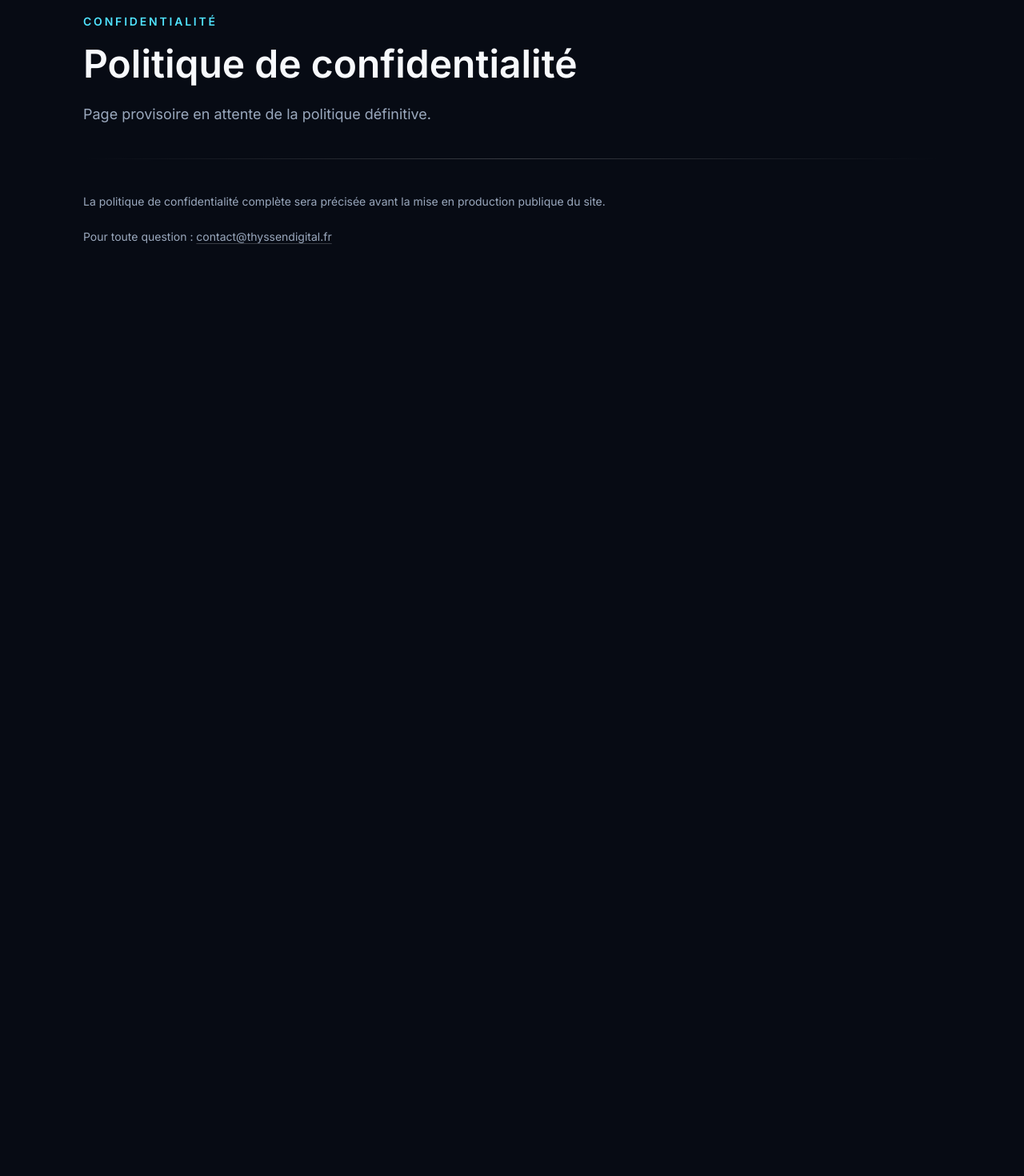
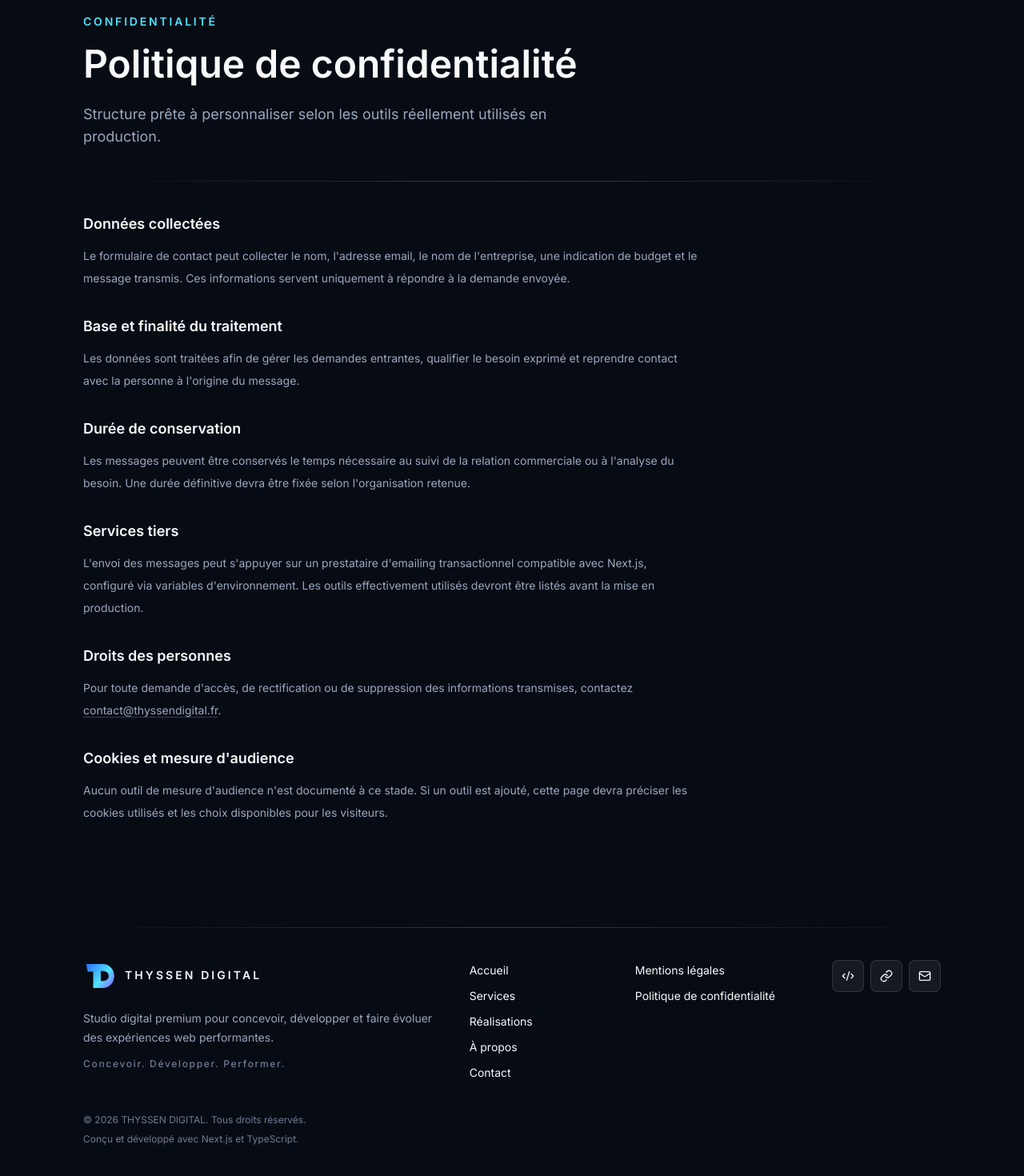
Before and after one commit to FrederikThyssen/thyssen-digital, a Next.js app: page /politique-confidentialite in a window 1280 px wide. Shown: the part 174-1644 px from the top of the page at 80% size. Before the commit the page ends 800 px from the top, so only its background shows below. Built offline with nearby package versions, Linux system fonts and the light colour scheme.

Commit message:
feat: complete legal pages and SEO

```diff
--- a/src/app/mentions-legales/page.tsx
+++ b/src/app/mentions-legales/page.tsx
@@ -1,8 +1,36 @@
+import type { Metadata } from "next";
+import type { ReactNode } from "react";
+
 import { SiteHeader } from "@/components/layout/site-header";
+import { SiteFooter } from "@/components/layout/site-footer";
 import { Container } from "@/components/ui/container";
 import { Divider } from "@/components/ui/divider";
 import { SectionHeading } from "@/components/ui/section-heading";
-import { CONTACT_EMAIL } from "@/lib/constants";
+import { BRAND_NAME, CONTACT_EMAIL, SITE_URL } from "@/lib/constants";
+
+export const metadata: Metadata = {
+  title: "Mentions légales",
+  description:
+    "Mentions légales de Thyssen Digital, studio digital indépendant.",
+  alternates: {
+    canonical: `${SITE_URL}/mentions-legales`,
+  },
+  openGraph: {
+    title: `Mentions légales | ${BRAND_NAME}`,
+    description:
+      "Mentions légales de Thyssen Digital, studio digital indépendant.",
+    url: `${SITE_URL}/mentions-legales`,
+    siteName: BRAND_NAME,
+    locale: "fr_FR",
+    type: "website",
+  },
+  twitter: {
+    card: "summary",
+    title: `Mentions légales | ${BRAND_NAME}`,
+    description:
+      "Mentions légales de Thyssen Digital, studio digital indépendant.",
+  },
+};
 
 export default function LegalNoticePage() {
   return (
@@ -11,28 +39,78 @@ export default function LegalNoticePage() {
       <main className="min-h-screen pt-32" id="contenu">
         <Container className="py-16">
           <SectionHeading
-            description="Page provisoire en attente des informations juridiques définitives."
+            description="Structure professionnelle prête à personnaliser avant la mise en production publique."
             eyebrow="Informations légales"
             title="Mentions légales"
           />
           <Divider className="my-10" variant="gradient" />
-          <div className="max-w-3xl space-y-4 text-sm leading-7 text-muted-foreground">
+          <LegalContent />
+        </Container>
+      </main>
+      <SiteFooter />
+    </>
+  );
+}
+
+function LegalContent() {
+  return (
+    <div className="grid max-w-3xl gap-8 text-sm leading-7 text-muted-foreground">
+      <LegalBlock title="Éditeur du site">
         <p>
-              Les mentions légales complètes seront ajoutées avant la mise en
-              production publique du site.
+          Le site {BRAND_NAME} est édité par Frédérik Thyssen. Les informations
+          administratives définitives, notamment le statut juridique, l&apos;adresse
+          professionnelle et le numéro d&apos;identification, devront être complétées
+          avant publication officielle.
         </p>
+      </LegalBlock>
+      <LegalBlock title="Contact">
         <p>
-              Contact provisoire :{" "}
+          Pour toute demande concernant le site ou une prestation :{" "}
           <a
             className="text-foreground underline decoration-border-strong underline-offset-4 transition-colors duration-200 hover:text-accent-cyan"
             href={`mailto:${CONTACT_EMAIL}`}
           >
             {CONTACT_EMAIL}
           </a>
+          .
         </p>
+      </LegalBlock>
+      <LegalBlock title="Hébergement">
+        <p>
+          Les informations d&apos;hébergement doivent être précisées selon la
+          plateforme retenue pour la mise en production du site.
+        </p>
+      </LegalBlock>
+      <LegalBlock title="Propriété intellectuelle">
+        <p>
+          Les contenus, textes, éléments graphiques, composants d&apos;interface et
+          assets de marque présents sur ce site sont destinés à présenter
+          Thyssen Digital. Toute réutilisation doit faire l&apos;objet d&apos;une
+          autorisation préalable.
+        </p>
+      </LegalBlock>
+      <LegalBlock title="Responsabilité">
+        <p>
+          Les informations publiées sur ce site sont fournies à titre de
+          présentation. Elles peuvent être ajustées ou complétées afin de
+          refléter l&apos;évolution des services, projets et informations légales.
+        </p>
+      </LegalBlock>
     </div>
-        </Container>
-      </main>
-    </>
   );
 }
+
+function LegalBlock({
+  title,
+  children,
+}: {
+  title: string;
+  children: ReactNode;
+}) {
+  return (
+    <section>
+      <h2 className="text-lg font-semibold text-foreground">{title}</h2>
+      <div className="mt-3">{children}</div>
+    </section>
+  );
+}
--- a/src/app/page.tsx
+++ b/src/app/page.tsx
@@ -6,8 +6,19 @@ import { Hero } from "@/components/sections/hero";
 import { ProcessSection } from "@/components/sections/process";
 import { ProjectsSection } from "@/components/sections/projects";
 import { ServicesSection } from "@/components/sections/services";
+import { BRAND_NAME, SITE_URL } from "@/lib/constants";
 
 export default function Home() {
+  const jsonLd = {
+    "@context": "https://schema.org",
+    "@type": "ProfessionalService",
+    name: BRAND_NAME,
+    url: SITE_URL,
+    description:
+      "Studio digital premium pour sites web, applications, API et expériences digitales performantes.",
+    areaServed: "France",
+  };
+
   return (
     <>
       <SiteHeader />
@@ -20,6 +31,10 @@ export default function Home() {
         <ContactSection />
       </main>
       <SiteFooter />
+      <script
+        dangerouslySetInnerHTML={{ __html: JSON.stringify(jsonLd) }}
+        type="application/ld+json"
+      />
     </>
   );
 }
--- a/src/app/politique-confidentialite/page.tsx
+++ b/src/app/politique-confidentialite/page.tsx
@@ -1,8 +1,36 @@
+import type { Metadata } from "next";
+import type { ReactNode } from "react";
+
 import { SiteHeader } from "@/components/layout/site-header";
+import { SiteFooter } from "@/components/layout/site-footer";
 import { Container } from "@/components/ui/container";
 import { Divider } from "@/components/ui/divider";
 import { SectionHeading } from "@/components/ui/section-heading";
-import { CONTACT_EMAIL } from "@/lib/constants";
+import { BRAND_NAME, CONTACT_EMAIL, SITE_URL } from "@/lib/constants";
+
+export const metadata: Metadata = {
+  title: "Politique de confidentialité",
+  description:
+    "Politique de confidentialité de Thyssen Digital et informations sur le traitement des messages de contact.",
+  alternates: {
+    canonical: `${SITE_URL}/politique-confidentialite`,
+  },
+  openGraph: {
+    title: `Politique de confidentialité | ${BRAND_NAME}`,
+    description:
+      "Politique de confidentialité de Thyssen Digital et informations sur le traitement des messages de contact.",
+    url: `${SITE_URL}/politique-confidentialite`,
+    siteName: BRAND_NAME,
+    locale: "fr_FR",
+    type: "website",
+  },
+  twitter: {
+    card: "summary",
+    title: `Politique de confidentialité | ${BRAND_NAME}`,
+    description:
+      "Politique de confidentialité de Thyssen Digital et informations sur le traitement des messages de contact.",
+  },
+};
 
 export default function PrivacyPolicyPage() {
   return (
@@ -11,28 +39,86 @@ export default function PrivacyPolicyPage() {
       <main className="min-h-screen pt-32" id="contenu">
         <Container className="py-16">
           <SectionHeading
-            description="Page provisoire en attente de la politique définitive."
+            description="Structure prête à personnaliser selon les outils réellement utilisés en production."
             eyebrow="Confidentialité"
             title="Politique de confidentialité"
           />
           <Divider className="my-10" variant="gradient" />
-          <div className="max-w-3xl space-y-4 text-sm leading-7 text-muted-foreground">
+          <PrivacyContent />
+        </Container>
+      </main>
+      <SiteFooter />
+    </>
+  );
+}
+
+function PrivacyContent() {
+  return (
+    <div className="grid max-w-3xl gap-8 text-sm leading-7 text-muted-foreground">
+      <PrivacyBlock title="Données collectées">
         <p>
-              La politique de confidentialité complète sera précisée avant la
-              mise en production publique du site.
+          Le formulaire de contact peut collecter le nom, l&apos;adresse email, le
+          nom de l&apos;entreprise, une indication de budget et le message transmis.
+          Ces informations servent uniquement à répondre à la demande envoyée.
         </p>
+      </PrivacyBlock>
+      <PrivacyBlock title="Base et finalité du traitement">
         <p>
-              Pour toute question :{" "}
+          Les données sont traitées afin de gérer les demandes entrantes,
+          qualifier le besoin exprimé et reprendre contact avec la personne à
+          l&apos;origine du message.
+        </p>
+      </PrivacyBlock>
+      <PrivacyBlock title="Durée de conservation">
+        <p>
+          Les messages peuvent être conservés le temps nécessaire au suivi de la
+          relation commerciale ou à l&apos;analyse du besoin. Une durée définitive
+          devra être fixée selon l&apos;organisation retenue.
+        </p>
+      </PrivacyBlock>
+      <PrivacyBlock title="Services tiers">
+        <p>
+          L&apos;envoi des messages peut s&apos;appuyer sur un prestataire d&apos;emailing
+          transactionnel compatible avec Next.js, configuré via variables
+          d&apos;environnement. Les outils effectivement utilisés devront être listés
+          avant la mise en production.
+        </p>
+      </PrivacyBlock>
+      <PrivacyBlock title="Droits des personnes">
+        <p>
+          Pour toute demande d&apos;accès, de rectification ou de suppression des
+          informations transmises, contactez{" "}
           <a
             className="text-foreground underline decoration-border-strong underline-offset-4 transition-colors duration-200 hover:text-accent-cyan"
             href={`mailto:${CONTACT_EMAIL}`}
           >
             {CONTACT_EMAIL}
           </a>
+          .
         </p>
+      </PrivacyBlock>
+      <PrivacyBlock title="Cookies et mesure d&apos;audience">
+        <p>
+          Aucun outil de mesure d&apos;audience n&apos;est documenté à ce stade. Si un
+          outil est ajouté, cette page devra préciser les cookies utilisés et les
+          choix disponibles pour les visiteurs.
+        </p>
+      </PrivacyBlock>
     </div>
-        </Container>
-      </main>
-    </>
   );
 }
+
+function PrivacyBlock({
+  title,
+  children,
+}: {
+  title: string;
+  children: ReactNode;
+}) {
+  return (
+    <section>
+      <h2 className="text-lg font-semibold text-foreground">{title}</h2>
+      <div className="mt-3">{children}</div>
+    </section>
+  );
+}
--- a/src/app/sitemap.ts
+++ b/src/app/sitemap.ts
@@ -1,14 +1,20 @@
 import type { MetadataRoute } from "next";
 
+import { projects } from "@/data/projects";
 import { SITE_URL } from "@/lib/constants";
 
 export default function sitemap(): MetadataRoute.Sitemap {
-  return [
-    {
-      url: SITE_URL,
-      lastModified: new Date(),
-      changeFrequency: "monthly",
-      priority: 1,
-    },
+  const routes = [
+    "",
+    "/mentions-legales",
+    "/politique-confidentialite",
+    ...projects.map((project) => `/projets/${project.slug}`),
   ];
+
+  return routes.map((route) => ({
+    url: `${SITE_URL}${route}`,
+    lastModified: new Date(),
+    changeFrequency: "monthly",
+    priority: route === "" ? 1 : 0.7,
+  }));
 }
--- a/src/lib/metadata.ts
+++ b/src/lib/metadata.ts
@@ -13,6 +13,9 @@ export const defaultMetadata: Metadata = {
   },
   description: SITE_DESCRIPTION,
   applicationName: BRAND_NAME,
+  alternates: {
+    canonical: SITE_URL,
+  },
   openGraph: {
     title: BRAND_NAME,
     description: SITE_DESCRIPTION,
```
Lines whose indentation alone changed are shown as unchanged.
